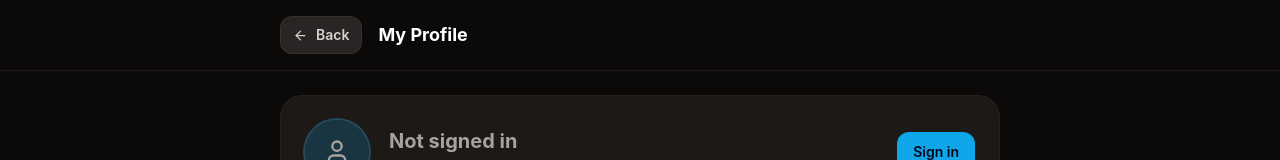
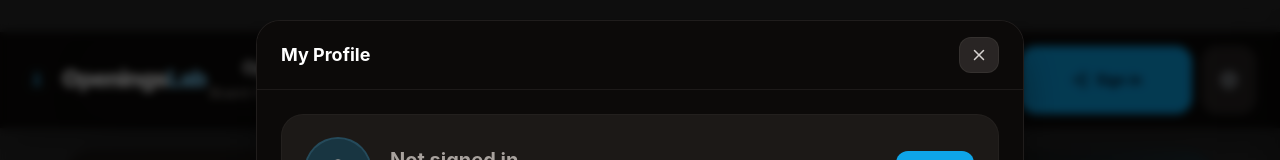
Before and after one commit to jmhoulberg-sys/OpeningsLab, a React (Vite) app: page / in a window 1280 px wide. Both pictures are taken after a click on the button "My Profile". Shown: the top 160 px of the page. Built offline with nearby package versions, Linux system fonts and the light colour scheme.

Commit message:
Show profile as modal overlay

```diff
--- a/src/App.tsx
+++ b/src/App.tsx
@@ -100,17 +100,6 @@ export default function App() {
 
   function handleProfileClick() {
     setShowProfile(true);
-    setShowHome(false);
-  }
-
-  // Remember where the user came from when they opened the profile
-  if (showProfile) {
-    return (
-      <>
-        <ProfilePage onBack={() => setShowProfile(false)} />
-        <AuthModal />
-      </>
-    );
   }
 
   if (showHome) {
@@ -124,6 +113,7 @@ export default function App() {
         />
         <AuthModal />
         <SettingsModal isOpen={showSettings} onClose={() => setShowSettings(false)} />
+        {showProfile && <ProfilePage onBack={() => setShowProfile(false)} />}
       </>
     );
   }
@@ -235,6 +225,7 @@ export default function App() {
       <FreePlayEndModal />
       <AuthModal />
       <SettingsModal isOpen={showSettings} onClose={() => setShowSettings(false)} />
+      {showProfile && <ProfilePage onBack={() => setShowProfile(false)} />}
     </div>
   );
 }
--- a/src/pages/ProfilePage.tsx
+++ b/src/pages/ProfilePage.tsx
@@ -1,6 +1,5 @@
 import { useState } from 'react';
 import {
-  ArrowLeft,
   Crown,
   LogOut,
   CheckCircle2,
@@ -14,6 +13,7 @@ import {
   BookOpen,
   Copy,
   Check,
+  X,
 } from 'lucide-react';
 import { useProfileStore } from '../store/profileStore';
 import {
@@ -97,23 +97,33 @@ export default function ProfilePage({ onBack }: ProfilePageProps) {
   }
 
   return (
-    <div className="flex min-h-screen flex-col bg-stone-950 text-slate-100">
+    <div
+      className="fixed inset-0 z-[70] flex items-center justify-center bg-black/65 p-3 text-slate-100 backdrop-blur-sm sm:p-5"
+      onClick={onBack}
+      role="dialog"
+      aria-modal="true"
+      aria-labelledby="profile-title"
+    >
+      <div
+        className="flex max-h-[calc(100vh-1.5rem)] w-full max-w-3xl flex-col overflow-hidden rounded-[24px] border border-stone-800/70 bg-stone-950 shadow-2xl shadow-black/60 sm:max-h-[calc(100vh-2.5rem)]"
+        onClick={(event) => event.stopPropagation()}
+      >
       {/* ── Top bar ── */}
       <div className="border-b border-stone-800/60 bg-stone-950">
         <div className="mx-auto flex max-w-3xl items-center gap-4 px-4 py-4 sm:px-6">
+          <h1 id="profile-title" className="flex-1 text-lg font-bold text-white">My Profile</h1>
           <button
             onClick={onBack}
-            className="flex items-center gap-2 rounded-xl border border-stone-700/45 bg-stone-800 px-3 py-2 text-sm font-semibold text-stone-300 transition-colors hover:bg-stone-700 hover:text-white cursor-pointer"
+            className="rounded-xl border border-stone-700/45 bg-stone-800 px-2.5 py-2 text-stone-300 transition-colors hover:bg-stone-700 hover:text-white cursor-pointer"
+            aria-label="Close profile"
           >
-            <ArrowLeft size={15} />
-            Back
+            <X size={18} />
           </button>
-          <h1 className="text-lg font-bold text-white">My Profile</h1>
         </div>
       </div>
 
       {/* ── Content ── */}
-      <div className="mx-auto w-full max-w-3xl flex-1 space-y-5 px-4 py-6 sm:px-6">
+      <div className="mx-auto w-full max-w-3xl flex-1 space-y-5 overflow-y-auto px-4 py-6 sm:px-6">
 
         {/* ── Hero card ── */}
         <div className="rounded-[22px] border border-stone-800/60 bg-stone-900 p-6">
@@ -416,6 +426,7 @@ export default function ProfilePage({ onBack }: ProfilePageProps) {
         </div>
 
       </div>
+      </div>
     </div>
   );
 }
```
